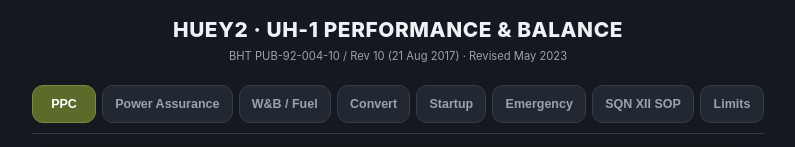
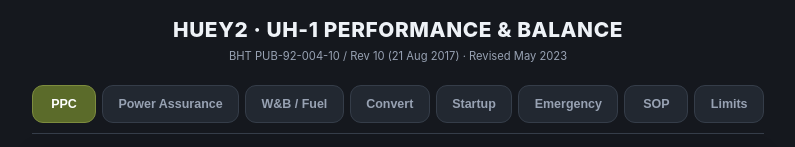
Before and after one commit to ramihoujeiry/huey2-web, a plain HTML site: page index.html in a window 1280 px wide. Shown: the top 147 px of the page, without its empty margins (242-1037 px from the left). Drawn offline with Linux system fonts and the light colour scheme.

Commit message:
Rename SOP tab label to 'SOP'; add end-of-list 'All phases' back button

```diff
--- a/index.html
+++ b/index.html
@@ -143,7 +143,7 @@
     <button class="tab-btn" :class="{active:tab==='CV'}"  @click="tab='CV'">Convert</button>
     <button class="tab-btn" :class="{active:tab==='START'}" @click="tab='START'">Startup</button>
     <button class="tab-btn" :class="{active:tab==='EM'}"  @click="tab='EM'">Emergency</button>
-    <button class="tab-btn" :class="{active:tab==='SOP'}" @click="tab='SOP'">SQN XII SOP</button>
+    <button class="tab-btn" :class="{active:tab==='SOP'}" @click="tab='SOP'">SOP</button>
     <button class="tab-btn" :class="{active:tab==='LIM'}" @click="tab='LIM'">Limits</button>
   </nav>
 
@@ -425,7 +425,7 @@
   <!-- ================= SQN XII SOP ================= -->
   <section id="sec-sop" v-show="tab==='SOP'">
     <div class="card" v-if="!sopSel">
-      <h2>SQN XII SOP</h2>
+      <h2>SOP</h2>
       <p class="sub">SQN XII SOP Training Guide — the search above also covers Emergency procedures.</p>
       <div class="field">
         <label>Search all procedures</label>
@@ -498,6 +498,7 @@
         </ol>
         <div class="complete-banner" v-if="phaseIsComplete(currentPhase.id)">✓ {{ currentPhase.title }} complete</div>
         <button class="btn ghost" v-if="doneCount>0" @click="resetChecks">Reset checklist</button>
+        <button class="btn ghost" @click="phaseSel=null">‹ All phases</button>
       </div>
     </div>
   </section>
```
